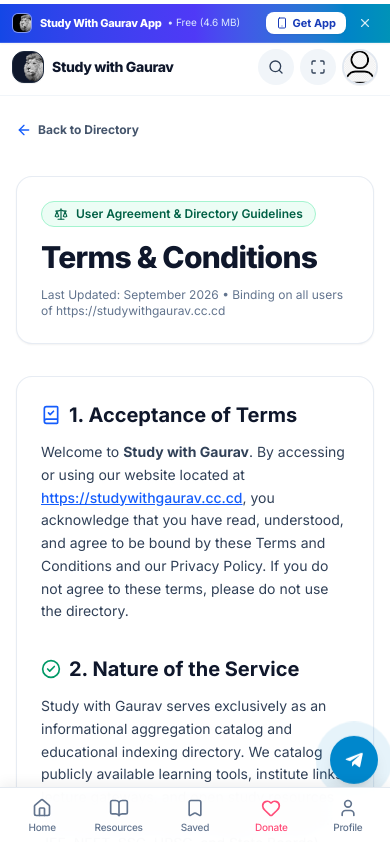
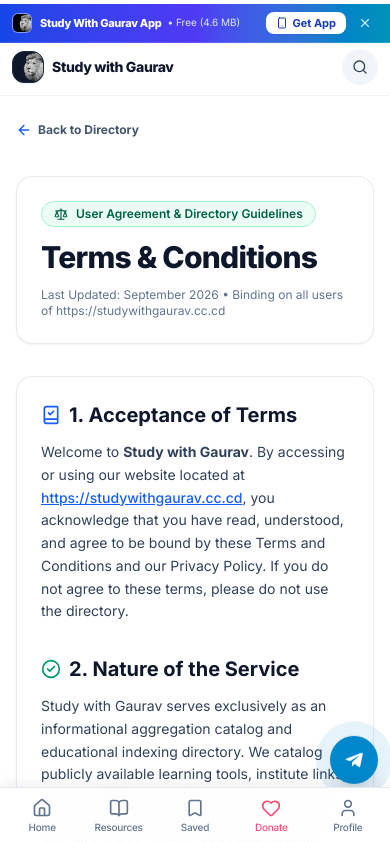
Before and after one commit to Gaurav1000m/Study-With-Gaurav, a Next.js app: page /terms in a window 390 px wide. Shown: the top 842 px of the page. Built offline with nearby package versions, Linux system fonts and the light colour scheme.

Commit message:
feat: in-built APK ad blocker, auto-update checker, single-tab navigation, safe area view, and web ad restoration

```diff
--- /dev/null
+++ b/public/version.json
@@ -0,0 +1,8 @@
+{
+  "versionCode": 2,
+  "versionName": "1.0.1",
+  "apkUrl": "https://studywithgaurav.cc.cd/downloads/StudyWithGaurav.apk",
+  "releaseNotes": "• 100% Ad-Free APK\n• High Speed Loading & Smooth Scrolling\n• All Study Batches & Links Open in Same Tab\n• Safe Area View for all Notch & Display Cutouts\n• Profile Navigation Bar Integration",
+  "minSupportedVersion": 1,
+  "forceUpdate": false
+}
--- a/src/app/layout.tsx
+++ b/src/app/layout.tsx
@@ -372,7 +372,7 @@ export default function RootLayout({
         {/* Monetag Ads Verification Tag */}
         <meta name="monetag" content="9d7a52d24153df35268a6a1f546a5f82" />
 
-        {/* Google AdSense Account Verification & Script */}
+        {/* Google AdSense Account Verification & Script (Shown on website) */}
         <meta name="google-adsense-account" content="ca-pub-3576643094354429" />
         <Script
           async
@@ -381,7 +381,7 @@ export default function RootLayout({
           strategy="afterInteractive"
         />
 
-        {/* Monetag Multitag Script — loaded after interactive to avoid blocking render */}
+        {/* Monetag Multitag Script (Shown on website) */}
         <Script
           src="https://quge5.com/88/tag.min.js"
           data-zone="276097"
--- a/src/components/Header.tsx
+++ b/src/components/Header.tsx
@@ -4,7 +4,7 @@ import { useState, useEffect, useRef } from "react";
 import Link from "next/link";
 import Image from "next/image";
 import { usePathname, useRouter } from "next/navigation";
-import { BookOpen, Search, PlusCircle, Menu, X, ShieldCheck, ChevronRight, Heart, Maximize, Minimize, Smartphone, Download, User } from "lucide-react";
+import { Search, X, Heart, Smartphone, User } from "lucide-react";
 import { cn } from "@/lib/utils";
 import { useApp } from "@/context/AppContext";
 
@@ -19,7 +19,6 @@ export function Header({ onOpenSuggestModal, onFocusSearch }: HeaderProps = {})
   const router = useRouter();
   const [isScrolled, setIsScrolled] = useState(false);
   const [isHidden, setIsHidden] = useState(false);
-  const [isFullscreen, setIsFullscreen] = useState(false);
   const [isAppBannerVisible, setIsAppBannerVisible] = useState(false);
   const lastScrollY = useRef(0);
   const isHomePage = pathname === "/";
@@ -45,40 +44,6 @@ export function Header({ onOpenSuggestModal, onFocusSearch }: HeaderProps = {})
   };
 
   useEffect(() => {
-    const handleFullscreenChange = () => {
-      setIsFullscreen(Boolean(document.fullscreenElement || (document as any).webkitFullscreenElement));
-    };
-
-    document.addEventListener("fullscreenchange", handleFullscreenChange);
-    document.addEventListener("webkitfullscreenchange", handleFullscreenChange);
-
-    return () => {
-      document.removeEventListener("fullscreenchange", handleFullscreenChange);
-      document.removeEventListener("webkitfullscreenchange", handleFullscreenChange);
-    };
-  }, []);
-
-  const toggleFullscreen = async () => {
-    try {
-      if (!document.fullscreenElement && !(document as any).webkitFullscreenElement) {
-        if (document.documentElement.requestFullscreen) {
-          await document.documentElement.requestFullscreen();
-        } else if ((document.documentElement as any).webkitRequestFullscreen) {
-          await (document.documentElement as any).webkitRequestFullscreen();
-        }
-      } else {
-        if (document.exitFullscreen) {
-          await document.exitFullscreen();
-        } else if ((document as any).webkitExitFullscreen) {
-          await (document as any).webkitExitFullscreen();
-        }
-      }
-    } catch (err) {
-      console.warn("Fullscreen toggle error:", err);
-    }
-  };
-
-  useEffect(() => {
     const handleScroll = () => {
       const currentY = window.scrollY;
       const prev = lastScrollY.current;
@@ -100,14 +65,21 @@ export function Header({ onOpenSuggestModal, onFocusSearch }: HeaderProps = {})
     return () => window.removeEventListener("scroll", handleScroll);
   }, []);
 
-  const navLinks = [
+  interface HeaderNavLink {
+    name: string;
+    href: string;
+    icon?: React.ComponentType<{ className?: string }>;
+    badge?: number;
+  }
+
+  const navLinks: HeaderNavLink[] = [
     { name: "Home", href: "/" },
     { name: "Resources", href: "/resources" },
     { name: "Categories", href: "/categories" },
     { name: "Saved", href: "/saved", badge: bookmarks.length },
     { name: "Popular", href: "/popular" },
     { name: "About", href: "/about" },
-    { name: "Profile", href: "/profile" },
+    { name: "Profile", href: "/profile", icon: User },
   ];
 
   const handleSearchClick = () => {
@@ -209,13 +181,14 @@ export function Header({ onOpenSuggestModal, onFocusSearch }: HeaderProps = {})
             </div>
           </Link>
 
-          {/* Desktop Navigation Links (Profile is mobile-only) */}
+          {/* Desktop Navigation Links (Includes Profile with User icon) */}
           <nav className="hidden md:flex items-center gap-1 lg:gap-1.5">
-            {navLinks.filter((link) => link.name !== "Profile").map((link) => {
+            {navLinks.map((link) => {
               const isActive =
                 link.href === "/"
                   ? pathname === "/"
                   : pathname.startsWith(link.href);
+              const Icon = link.icon;
 
               return (
                 <Link
@@ -228,6 +201,7 @@ export function Header({ onOpenSuggestModal, onFocusSearch }: HeaderProps = {})
                       : "text-slate-600 hover:text-slate-900 hover:bg-slate-100/80"
                   )}
                 >
+                  {Icon && <Icon className="w-3.5 h-3.5 shrink-0" />}
                   <span>{link.name}</span>
                   {link.badge !== undefined && link.badge > 0 && (
                     <span
@@ -246,7 +220,7 @@ export function Header({ onOpenSuggestModal, onFocusSearch }: HeaderProps = {})
 
           {/* Header Action Buttons */}
           <div className="flex items-center gap-1.5 sm:gap-2">
-            {/* Mobile Action 1: Quick Search Icon */}
+            {/* Mobile Action: Quick Search Icon Only */}
             <button
               onClick={handleSearchClick}
               aria-label="Search resources"
@@ -254,25 +228,6 @@ export function Header({ onOpenSuggestModal, onFocusSearch }: HeaderProps = {})
               className="md:hidden w-9 h-9 rounded-full flex items-center justify-center text-slate-700 hover:text-blue-600 bg-slate-100 hover:bg-slate-200/80 active:bg-slate-200 transition-all active:scale-95 focus:outline-none focus-visible:ring-2 focus-visible:ring-blue-600 shrink-0"
             >
               <Search className="w-4 h-4" />
-            </button>
-
-            {/* Mobile Action 2 (Smart Choice): Distraction-Free Focus / Fullscreen Mode */}
-            <button
-              onClick={toggleFullscreen}
-              aria-label={isFullscreen ? "Exit focus mode" : "Distraction-free focus mode"}
-              title={isFullscreen ? "Exit Fullscreen" : "Distraction-Free Focus Mode"}
-              className={cn(
-                "md:hidden w-9 h-9 rounded-full flex items-center justify-center transition-all active:scale-95 focus:outline-none focus-visible:ring-2 focus-visible:ring-blue-600 shrink-0",
-                isFullscreen
-                  ? "bg-blue-600 text-white shadow-xs"
-                  : "text-slate-700 hover:text-blue-600 bg-slate-100 hover:bg-slate-200/80 active:bg-slate-200"
-              )}
-            >
-              {isFullscreen ? (
-                <Minimize className="w-4 h-4" />
-              ) : (
-                <Maximize className="w-4 h-4" />
-              )}
             </button>
 
             {/* Desktop Quick Search Input Trigger */}
@@ -288,35 +243,13 @@ export function Header({ onOpenSuggestModal, onFocusSearch }: HeaderProps = {})
               </kbd>
             </button>
 
-            {/* Donate Button (Desktop Only to keep Mobile Header uncluttered) */}
+            {/* Donate Button (Desktop) */}
             <Link
               href="/donate"
               className="hidden md:inline-flex items-center gap-1 sm:gap-1.5 px-2.5 sm:px-3.5 py-1.5 sm:py-2 text-xs sm:text-sm font-semibold text-white bg-rose-600 hover:bg-rose-700 active:bg-rose-800 rounded-lg transition-colors shadow-2xs focus:outline-none focus-visible:ring-2 focus-visible:ring-rose-600 min-h-[36px] sm:min-h-[40px]"
             >
               <Heart className="w-3.5 h-3.5 sm:w-4 sm:h-4 fill-white shrink-0" />
               <span>Donate</span>
-            </Link>
-
-            {/* Profile Icon in Upper Header (Only circular avatar icon, no blue button, no text) */}
-            <Link
-              href="/profile"
-              className={cn(
-                "relative w-9 h-9 sm:w-10 sm:h-10 rounded-full overflow-hidden border-2 transition-all duration-200 shrink-0 focus:outline-none focus-visible:ring-2 focus-visible:ring-blue-600 active:scale-95 group shadow-2xs",
-                pathname === "/profile"
-                  ? "border-blue-600 ring-2 ring-blue-500/30"
-                  : "border-slate-200 hover:border-blue-500 hover:ring-2 hover:ring-blue-100"
-              )}
-              title="Student Profile & Settings"
-              aria-label="Student Profile"
-            >
-              <Image
-                src={userProfile?.avatar || "/images/profile-avatar.jpg"}
-                alt="Student Profile"
-                fill
-                className="object-cover group-hover:scale-105 transition-transform"
-                priority
-                unoptimized={Boolean(userProfile?.avatar?.startsWith("data:") || userProfile?.avatar?.startsWith("http"))}
-              />
             </Link>
           </div>
         </div>
```
Also changed, not shown: src/components/AdBanner.tsx (+24 -29 lines), 2 other files (tests, documents, lock files or other folders).
